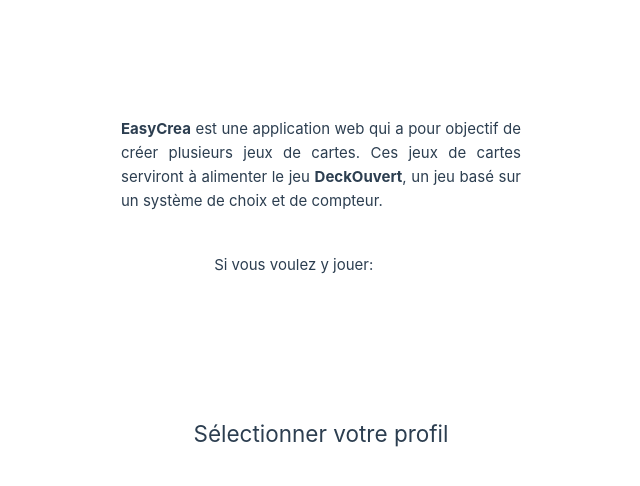
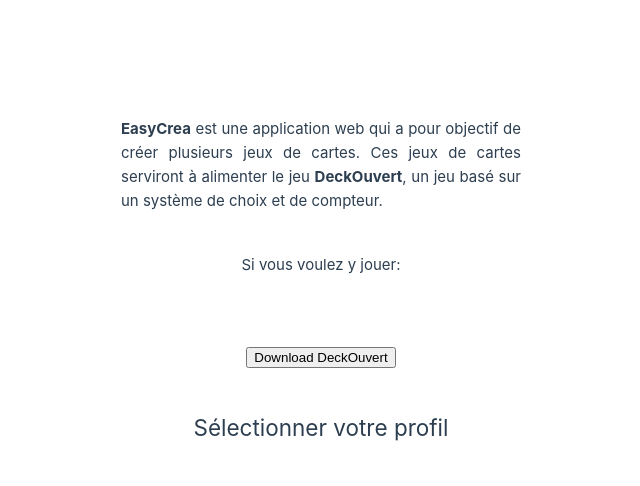
Before and after one commit to PetitMais/EasyCrea_Vue, a Vue app: page / in a window 1280 px wide. Shown: the top 486 px of the page, without its empty margins (319-959 px from the left). Built offline with nearby package versions, Linux system fonts and the light colour scheme.

Commit message:
fix apk download

```diff
--- /dev/null
+++ b/src/components/DownloadAPK.vue
@@ -0,0 +1,17 @@
+<template>
+    <div>
+      <a :href="apkLink" download>
+        <button class="btn-download">Download DeckOuvert</button>
+      </a>
+    </div>
+  </template>
+
+  <script>
+  export default {
+    data() {
+      return {
+         apkLink: "/application-25c56845-3aec-4620-9f8e-f595086892f6.apk"
+      };
+    }
+  }
+  </script>
--- a/src/views/HomeView.vue
+++ b/src/views/HomeView.vue
@@ -1,5 +1,6 @@
 <script setup>
 import ChoiceHome from './../components/ChoiceHome.vue';
+import DownloadAPK from '@/components/DownloadAPK.vue';
 </script>
 
 <template>
@@ -12,7 +13,7 @@
     <div>
       <p>Si vous voulez y jouer:</p>
       <a href="https://expo.dev/accounts/twist404/projects/deckouvert/builds/aa4d12a8-7e10-4863-a297-528da267164e">Télécharger le jeu</a>
-      <a href="./../assets/application-25c56845-3aec-4620-9f8e-f595086892f6.apk" download>Télécharger DeckOuvert</a>
+      <DownloadAPK></DownloadAPK>
     </div>
     <ChoiceHome/>
   </section>
```
Also changed, not shown: 1 other file (tests, documents, lock files or other folders).
